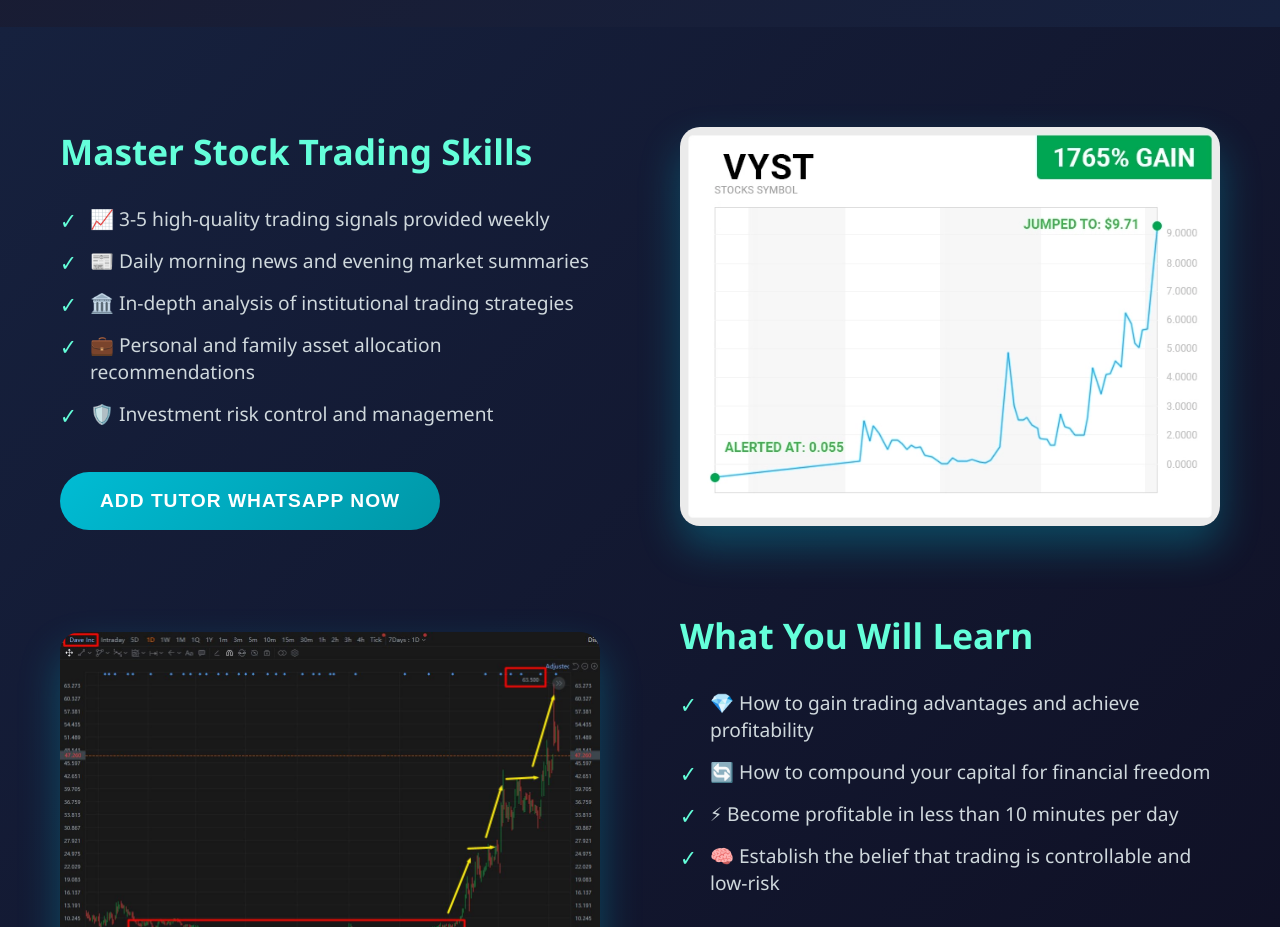
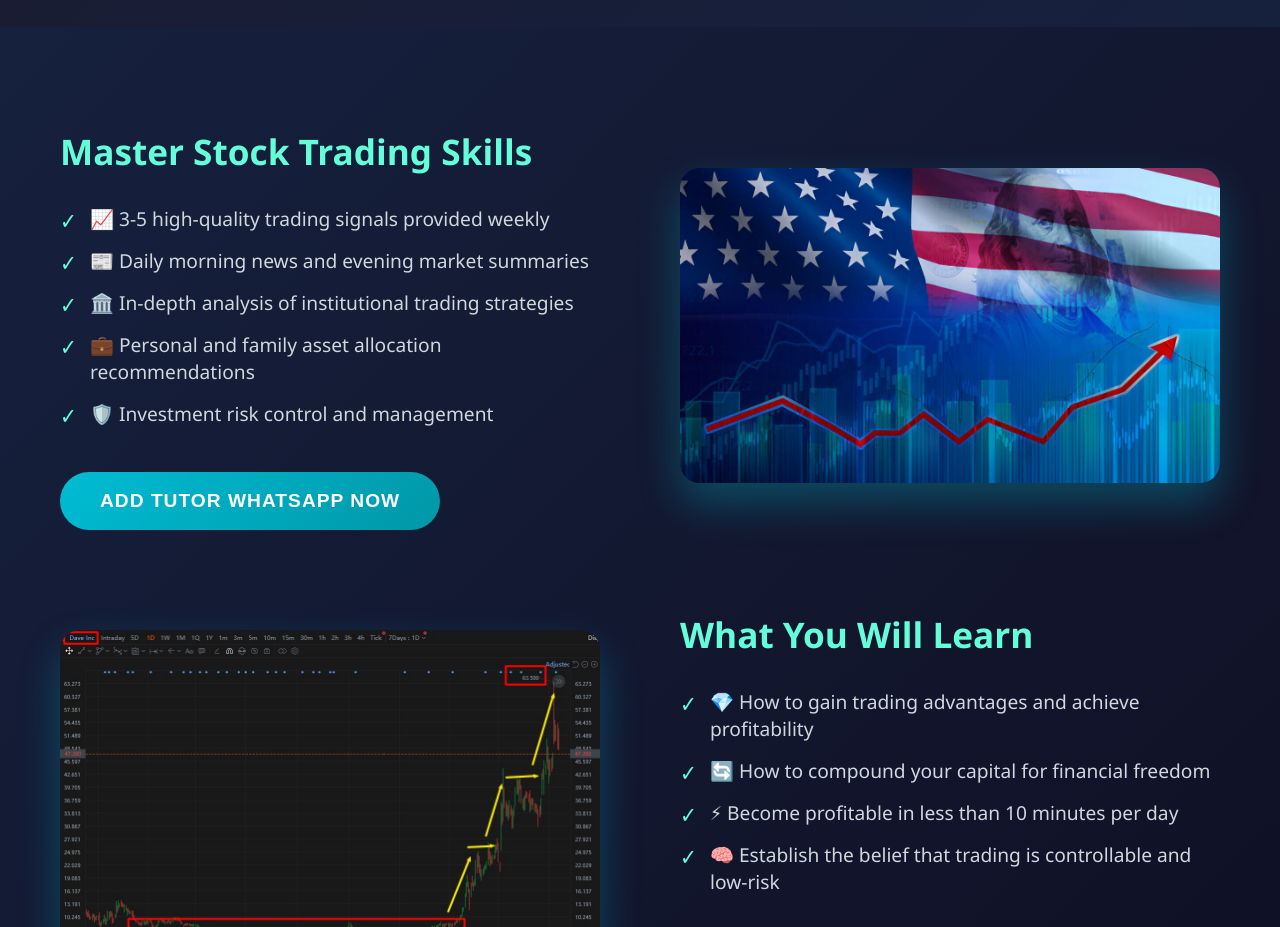
Before and after one commit to CHENMOUAD/kaye615wem.site, a plain HTML site: page index.html in a window 1280 px wide. Shown: the part 2120-3047 px from the top of the page. Drawn offline with Linux system fonts and the light colour scheme.

Commit message:
Add files via upload

```diff
--- a/index.html
+++ b/index.html
@@ -90,7 +90,7 @@ function kam() {
                     <button class="cta-primary" onclick="kam()">Add tutor WhatsApp now</button>
                 </div>
                 <div class="visual-block">
-                    <img src="img2/2.webp" alt="Trading Benefits">
+                    <img src="img2/12.jpg" alt="Trading Benefits">
                 </div>
             </div>
 
```
Also changed, not shown: img2/12.jpg (added).
